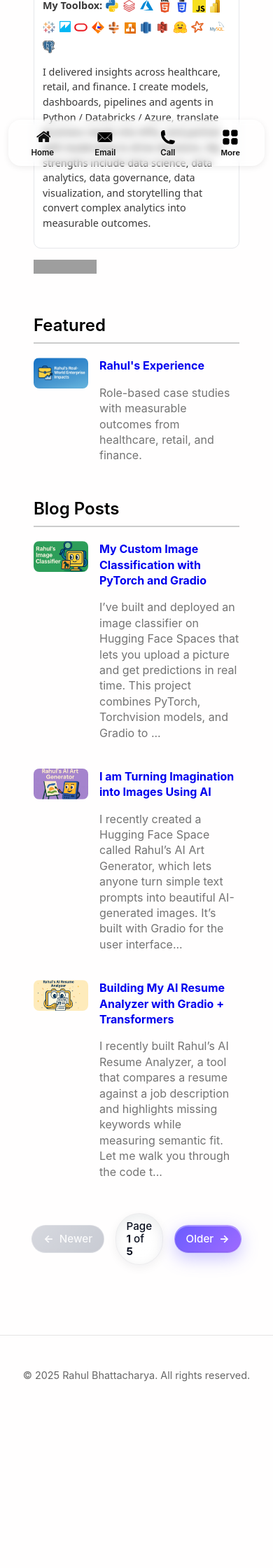
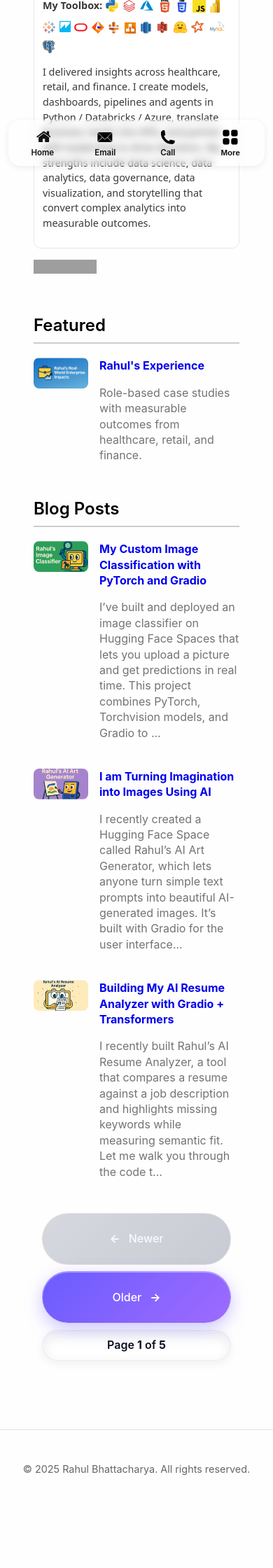
Before and after one commit to RahulBhattacharya1/RahulBhattacharya1.github.io, a Jekyll site: the page built from index.html, in a window 390 px wide. Shown: the part 653-2893 px from the top of the page at 70% size. Built offline with Jekyll 4.4.1, drawn with Linux system fonts in a browser that asks for light colours; the list of posts is cut into pages by our own code; before the commit the page ends 2758 px from its top, so only the background shows below that; grey boxes are pictures that could not be loaded.

Commit message:
Update index.html

```diff
--- a/index.html
+++ b/index.html
@@ -158,4 +158,55 @@
   }
 }
 
+/* ===== Premium Pagination — Mobile ===== */
+@media (max-width: 640px){
+  .pagination.premium{
+    /* compact spacing and wrapping */
+    gap: .6rem;
+    flex-wrap: wrap;
+    margin: 18px auto;
+    padding: 0  max(12px, env(safe-area-inset-left)) max(8px, env(safe-area-inset-bottom)) max(12px, env(safe-area-inset-right));
+  }
+
+  /* Larger touch targets, readable type */
+  .pagination .page-btn{
+    flex: 1 1 calc(50% - .4rem);
+    justify-content: center;
+    min-height: 48px;
+    padding: .75rem 1rem;
+    font-size: 1rem;
+  }
+
+  /* Center the chevrons neatly */
+  .pagination .prev .chev{ margin-right:.25rem; }
+  .pagination .next .chev{ margin-left:.25rem; }
+
+  /* Status pill on its own row */
+  .pagination .page-status{
+    order: 3;
+    width: 100%;
+    text-align: center;
+    padding: .7rem 1rem;
+    font-size: 1rem;
+    font-weight: 600;
+  }
+}
+
+/* Ultra-narrow phones: stack buttons vertically */
+@media (max-width: 360px){
+  .pagination .page-btn{
+    flex-basis: 100%;
+  }
+}
+
+/* Keyboard focus: visible and elegant */
+.pagination .page-btn:focus-visible,
+.pagination .page-status:focus-visible{
+  outline: none;
+  box-shadow:
+    0 0 0 3px rgba(255,255,255,.9),
+    0 0 0 5px rgba(106, 92, 255, .45);
+  border-radius: 999px;
+}
+
 </style>
```
